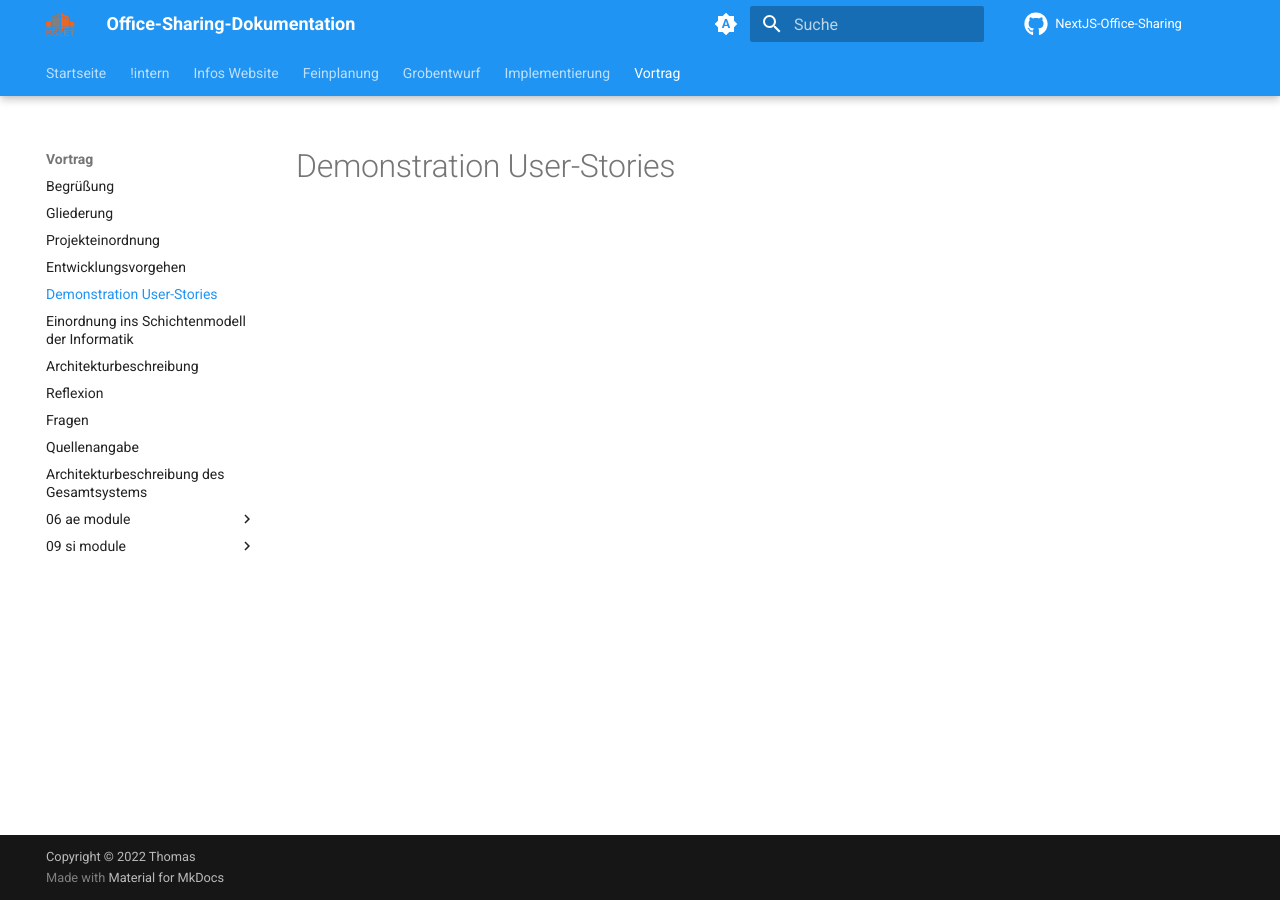
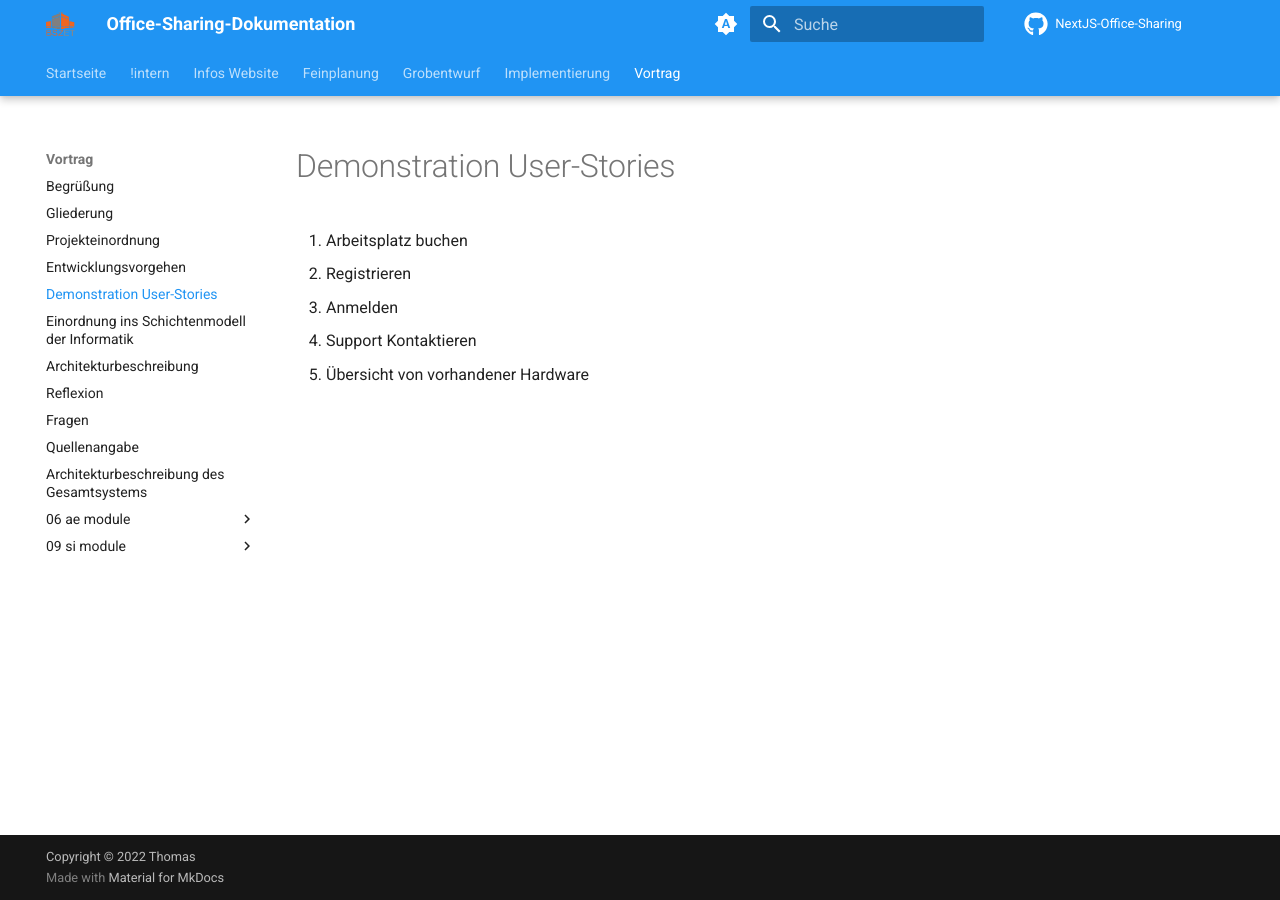
Before and after one commit to gz-bad-erzland-p2/Dokumentation, an MkDocs documentation site: the page built from docs/vortrag/05_demonstration-user-stories.md, in a window 1280 px wide. Built offline with MkDocs 1.6.1 and Material for MkDocs 9.7.7, drawn with Linux system fonts in a browser that asks for light colours; comment, search, counter and statistics services are not loaded.

Commit message:
Update 05_demonstration-user-stories.md (#70)

```diff
--- a/docs/vortrag/05_demonstration-user-stories.md
+++ b/docs/vortrag/05_demonstration-user-stories.md
@@ -1 +1,8 @@
 # Demonstration User-Stories
+
+
+1. Arbeitsplatz buchen
+2. Registrieren
+3. Anmelden
+4. Support Kontaktieren
+5. Übersicht von vorhandener Hardware
```
